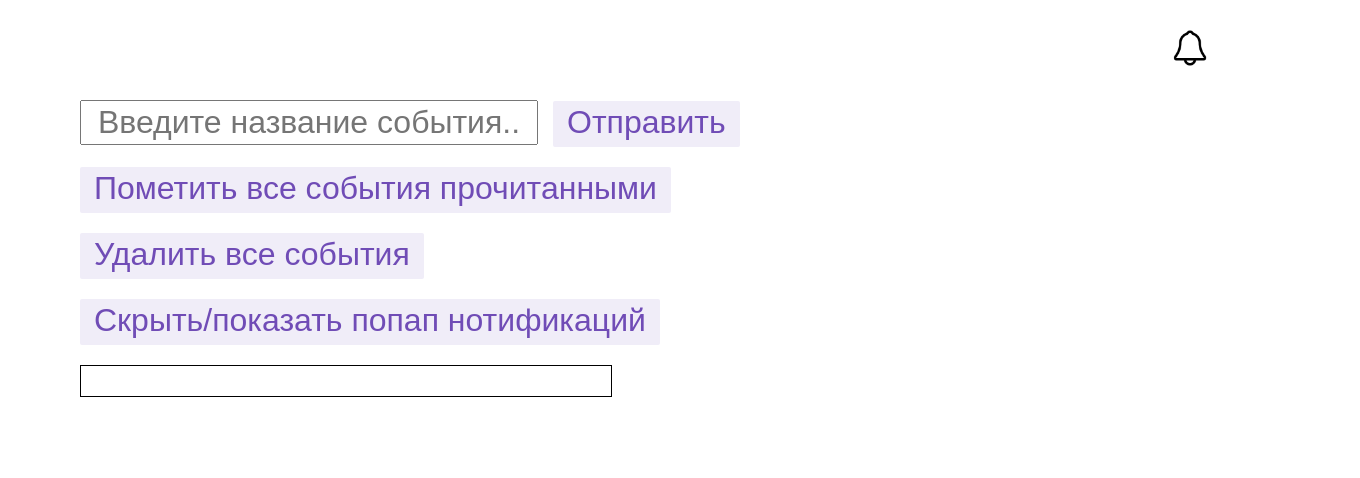
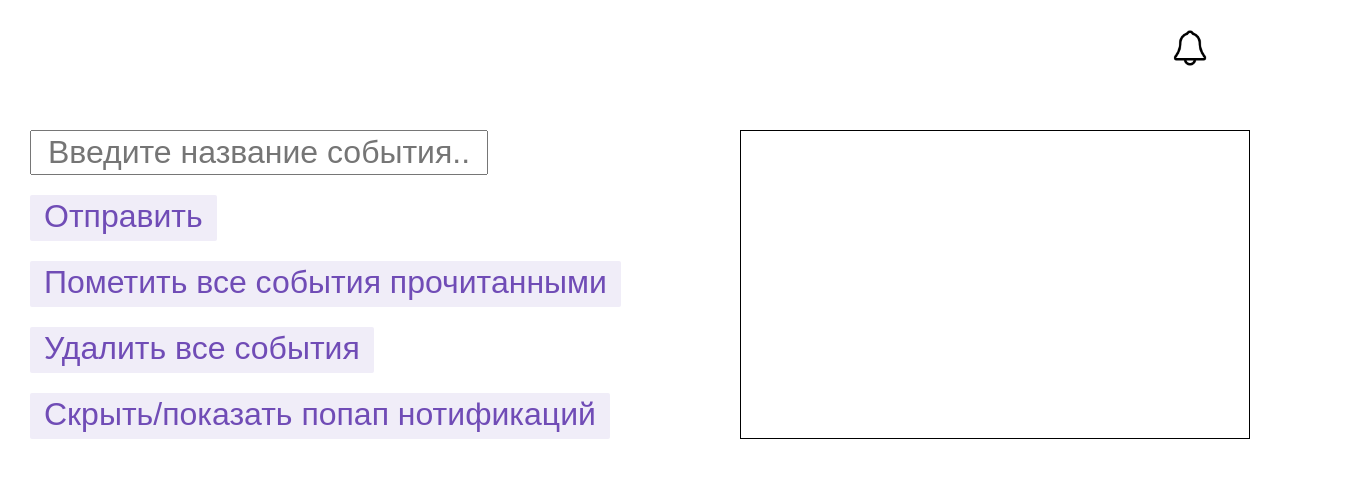
Before and after one commit to ngaifullina/list-of-cards, a React (Create React App) app: page / in a window 1280 px wide. Shown: the top 478 px of the page, 1360 px wide, since content can reach past the window. Built offline with nearby package versions, Linux system fonts and the light colour scheme.

Commit message:
styles list component

```diff
--- a/src/App.css
+++ b/src/App.css
@@ -10,14 +10,7 @@
   color: rgb(112, 76, 182);
 }
 
-@keyframes App-logo-float {
-  0% {
-    transform: translateY(0);
-  }
-  50% {
-    transform: translateY(10px);
-  }
-  100% {
-    transform: translateY(0px);
-  }
+.row {
+  display: flex;
+  margin: 30px;
 }
--- a/src/App.tsx
+++ b/src/App.tsx
@@ -11,8 +11,10 @@ function App() {
       <header className="App-header">
         <Bell />
       </header>
-      <Events />
-      <List />
+      <div className="row">
+        <Events />
+        <List />
+      </div>
     </div>
   );
 }
--- a/src/features/events/Events.module.css
+++ b/src/features/events/Events.module.css
@@ -1,19 +1,8 @@
 .row {
   display: flex;
   flex-direction: column;
-  width: 100vw;
   align-items: flex-start;
-  margin-left: 80px;
-  margin-bottom: 20px;
   justify-content: center;
-}
-
-.row > button {
-  margin-top: 20px;
-}
-
-.row:not(:last-child) {
-  margin-bottom: 16px;
 }
 
 .value {
@@ -30,6 +19,7 @@
   font-size: 32px;
   padding-left: 12px;
   padding-right: 12px;
+  margin-top: 20px;
   outline: none;
   border: 2px solid transparent;
   color: rgb(112, 76, 182);
```
